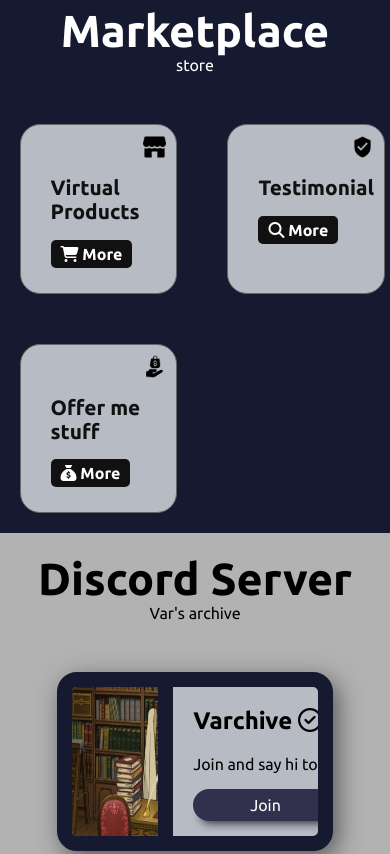
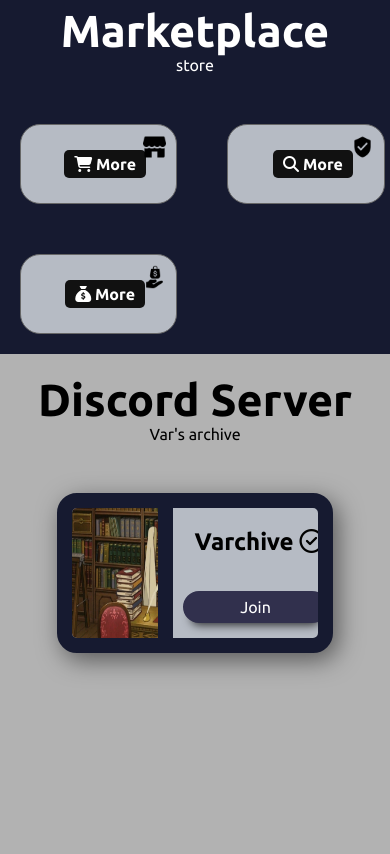
Before and after one commit to harapec0/try, a plain HTML site: page index.html in a window 390 px wide. Shown: the part 1000-1854 px from the top of the page. Drawn offline with Linux system fonts and the light colour scheme.

Commit message:
Update style.css

```diff
--- a/css/style.css
+++ b/css/style.css
@@ -425,7 +425,7 @@
 
 @media only screen and (max-width: 600px){
     .grid2 > .item2 > img {
-        margin-right: 20px;
+        margin-right: 10px;
         width: 35%;
     }
     .tampil {
@@ -443,4 +443,16 @@
         padding: 10px 20px 10px 20px;
 
     }
+    .itemdetail {
+        display: flex;
+        align-items: center;
+        flex-direction: column;
+        justify-content: center;
+        text-align: center;
+    }
+
+
+    .itemdetail p {
+        display: none;
+    }
 }
```
